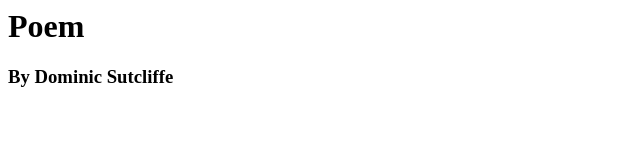
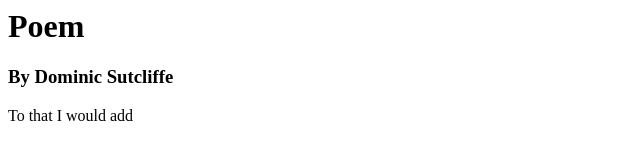
Before and after one commit to DomSutcliffe1997/Poem-Website, a plain HTML site: page index.html in a window 1280 px wide. Shown: the whole page, without its empty margins (0-640 px from the left). Drawn offline with Linux system fonts and the light colour scheme.

Commit message:
Adding body

```diff
--- a/index.html
+++ b/index.html
@@ -2,7 +2,7 @@
 <body>
   <h1>Poem</h1>
   <h3>By Dominic Sutcliffe</h3>
-
+  <p> To that I would add </p>
 
 </body>
 
```
